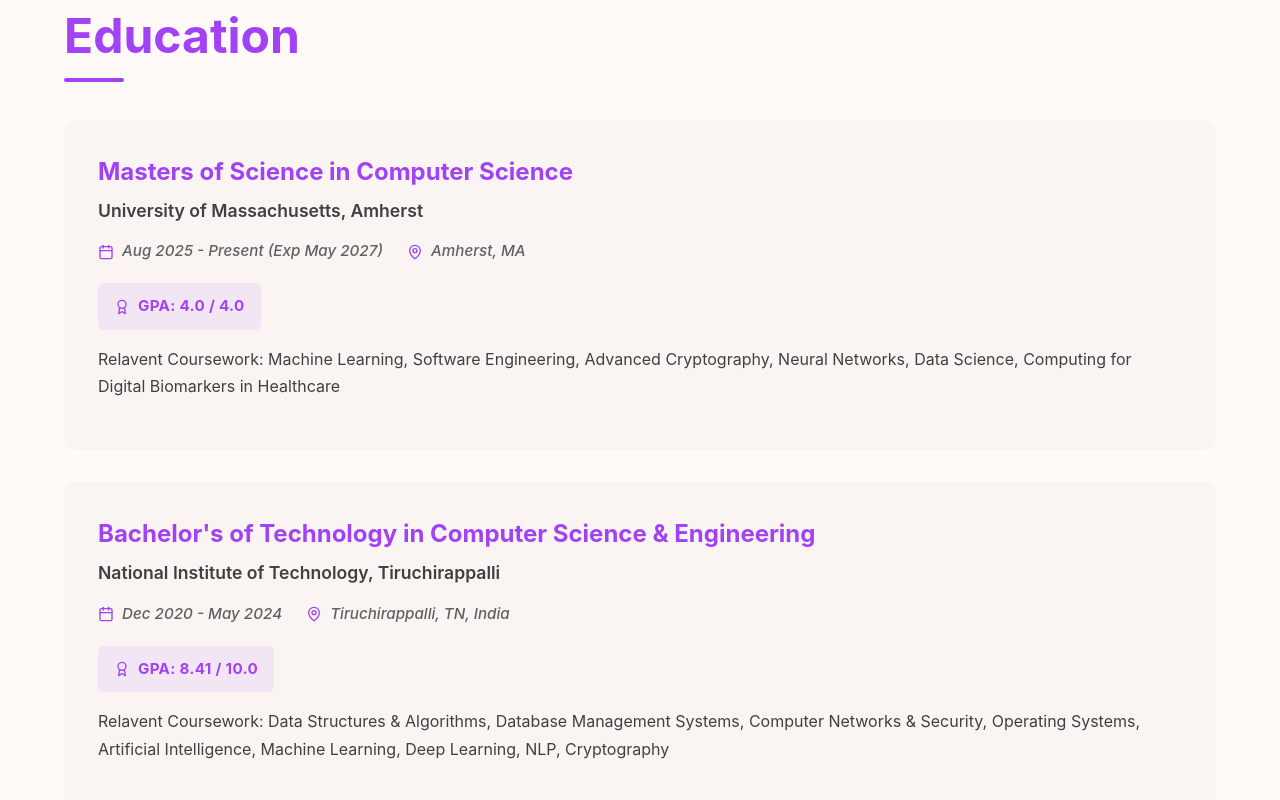
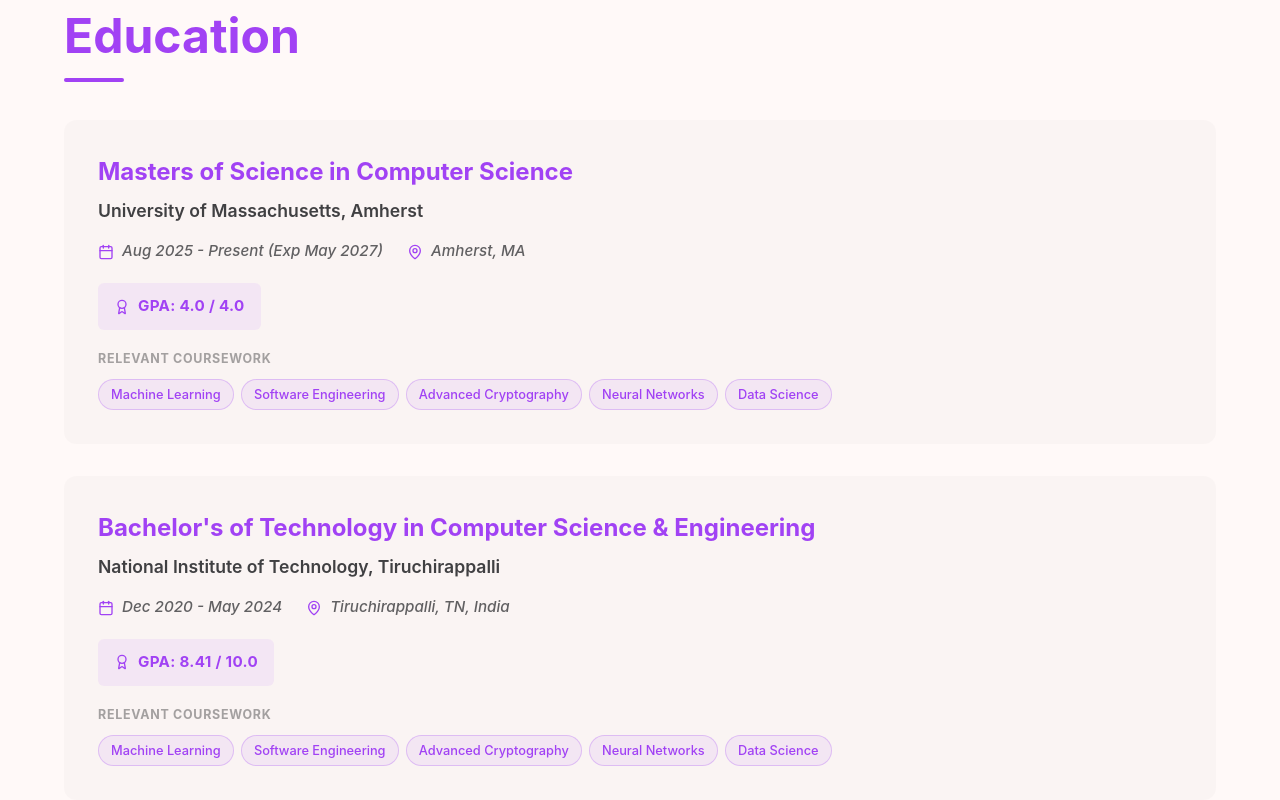
Before and after one commit to vpk-11/vpk-11.github.io, a React (Vite) app: page / in a window 1280 px wide. Shown: the part 880-1680 px from the top of the page. Built offline with nearby package versions, Linux system fonts and the light colour scheme.

Commit message:
Update education section

```diff
--- a/src/components/Education/Education.scss
+++ b/src/components/Education/Education.scss
@@ -1,8 +1,7 @@
 @use '../../styles/variables' as *;
 @use '../../styles/mixins' as *;
 
-.education-section{
-  // Fixed purple accent for education
+.education-section {
   --section-accent-light: #{$purple-light};
   --section-accent-dark: #{$purple-dark};
 }
@@ -16,13 +15,10 @@
   @include card-base;
   @include accent-bar-left;
 
-  &:hover {
-    transform: translateX(10px);
-  }
+  &:hover { transform: translateX(10px); }
 
   .theme-dark & {
     background: rgba($dark-text, 0.03);
-
     &:hover {
       background: rgba($dark-text, 0.05);
       border-color: $purple-dark;
@@ -31,58 +27,37 @@
 
   .theme-light & {
     background: rgba($light-text, 0.02);
-
     &:hover {
       background: rgba($light-text, 0.03);
       border-color: $purple-light;
     }
   }
-  &::before{
-    .theme-light & {
-      background: $purple-light;
-    }
 
-    .theme-dark & {
-      background: $purple-dark;
-    }
+  &::before {
+    .theme-light & { background: $purple-light; }
+    .theme-dark &  { background: $purple-dark; }
   }
 }
 
 .ed-t {
-  .theme-light & {
-    color: $purple-light;
-  }
+  .theme-light & { color: $purple-light; }
+  .theme-dark &  { color: $purple-dark; }
 
-  .theme-dark & {
-    color: $purple-dark;
-  }
   &::after {
-    background: var(--accent-color);
-    .theme-light & {
-      background: $purple-light;
-    }
-
-    .theme-dark & {
-      background: $purple-dark;
-    }
+    .theme-light & { background: $purple-light; }
+    .theme-dark &  { background: $purple-dark; }
   }
 }
 
 .ed-ct {
-  .theme-light & {
-    color: $purple-light;
-  }
-
-  .theme-dark & {
-    color: $purple-dark;
-  }
+  .theme-light & { color: $purple-light; }
+  .theme-dark &  { color: $purple-dark; }
 }
 
 .card-title {
   font-size: 1.5rem;
   font-weight: 700;
   margin-bottom: 0.5rem;
-  color: var(--accent-color);
 }
 
 .card-subtitle {
@@ -90,13 +65,8 @@
   font-weight: 600;
   margin-bottom: 1rem;
 
-  .theme-dark & {
-    opacity: 0.9;
-  }
-
-  .theme-light & {
-    opacity: 0.85;
-  }
+  .theme-dark & { opacity: 0.9; }
+  .theme-light & { opacity: 0.85; }
 }
 
 .card-meta {
@@ -105,9 +75,7 @@
   gap: 1.5rem;
   margin-bottom: 1.25rem;
 
-  @include respond-to(mobile) {
-    gap: 1rem;
-  }
+  @include respond-to(mobile) { gap: 1rem; }
 }
 
 .meta-item {
@@ -116,8 +84,11 @@
   gap: 0.5rem;
 }
 
-.meta-icon {
-  flex-shrink: 0;
+.meta-icon { flex-shrink: 0; }
+
+.ed-mi {
+  .theme-light & { color: $purple-light; }
+  .theme-dark &  { color: $purple-dark; }
 }
 
 .card-duration,
@@ -126,67 +97,79 @@
   font-weight: 500;
   font-style: italic;
 
-  .theme-dark & {
-    color: rgba($dark-text, 0.75);
-  }
-
-  .theme-light & {
-    color: rgba($light-text, 0.7);
-  }
+  .theme-dark & { color: rgba($dark-text, 0.75); }
+  .theme-light & { color: rgba($light-text, 0.7); }
 }
 
 .ed-gpa.card-gpa {
   display: flex;
   align-items: center;
   gap: 0.5rem;
-  margin-bottom: 1rem;
+  margin-bottom: 1.25rem;
   padding: 0.75rem 1rem;
   border-radius: 6px;
   width: fit-content;
 
-  .theme-dark & {
-    background: rgba($purple-dark, 0.1);
-  }
-
-  .theme-light & {
-    background: rgba($purple-light, 0.08);
-  }
+  .theme-dark & { background: rgba($purple-dark, 0.1); }
+  .theme-light & { background: rgba($purple-light, 0.08); }
 }
 
 .gpa-icon {
   flex-shrink: 0;
-  .theme-dark & {
-    color: $purple-dark;
-  }
-  .theme-light & {
-    color: $purple-light;
-  }
+  .theme-dark & { color: $purple-dark; }
+  .theme-light & { color: $purple-light; }
 }
 
 .gpa-text {
   font-size: 0.95rem;
   font-weight: 700;
-  .theme-dark & {
-    color: $purple-dark;
-  }
-  .theme-light & {
-    color: $purple-light;
-  }
   letter-spacing: 0.3px;
+  .theme-dark & { color: $purple-dark; }
+  .theme-light & { color: $purple-light; }
 }
 
-.card-description {
-  font-size: 1rem;
-  line-height: 1.7;
-  opacity: 0.85;
+// ============================================
+// COURSEWORK TAGS
+// ============================================
+
+.ed-coursework {
+  margin-top: 0.25rem;
 }
 
-.ed-mi{
+.coursework-label {
+  font-size: 0.78rem;
+  font-weight: 700;
+  letter-spacing: 0.7px;
+  text-transform: uppercase;
+  margin-bottom: 0.65rem;
+
+  .theme-light & { color: rgba($light-text, 0.4); }
+  .theme-dark &  { color: rgba($dark-text, 0.35); }
+}
+
+.coursework-tags {
+  display: flex;
+  flex-wrap: wrap;
+  gap: 0.45rem;
+}
+
+.coursework-tag {
+  padding: 0.3rem 0.75rem;
+  border-radius: 20px;
+  font-size: 0.8rem;
+  font-weight: 500;
+  border: 1px solid;
+  transition: $transition-quick;
+
   .theme-light & {
+    background: rgba($purple-light, 0.07);
+    border-color: rgba($purple-light, 0.25);
     color: $purple-light;
   }
 
   .theme-dark & {
+    background: rgba($purple-dark, 0.07);
+    border-color: rgba($purple-dark, 0.25);
     color: $purple-dark;
   }
 }
--- a/src/components/Education/Education.tsx
+++ b/src/components/Education/Education.tsx
@@ -14,17 +14,13 @@
     const observer = new IntersectionObserver(
       (entries) => {
         entries.forEach(entry => {
-          if (entry.isIntersecting) {
-            dispatch(setAccent('purple'));
-          }
+          if (entry.isIntersecting) dispatch(setAccent('purple'));
         });
       },
       { threshold: 0.5 }
     );
-
     const section = document.getElementById('education');
     if (section) observer.observe(section);
-
     return () => observer.disconnect();
   }, [dispatch]);
 
@@ -35,6 +31,7 @@
         <div className="education-grid">
           {education.map(edu => (
             <div key={edu.id} className="education-card">
+
               <h3 className="ed-ct card-title">{edu.degree}</h3>
               <h4 className="card-subtitle">{edu.institution}</h4>
 
@@ -56,7 +53,18 @@
                 </div>
               )}
 
-              <p className="card-description">{edu.description}</p>
+              {/* Coursework tags */}
+              {edu.coursework && edu.coursework.length > 0 && (
+                <div className="ed-coursework">
+                  <p className="coursework-label">Relevant Coursework</p>
+                  <div className="coursework-tags">
+                    {edu.coursework.map(course => (
+                      <span key={course} className="coursework-tag">{course}</span>
+                    ))}
+                  </div>
+                </div>
+              )}
+
             </div>
           ))}
         </div>
--- a/src/data/education.json
+++ b/src/data/education.json
@@ -6,7 +6,14 @@
     "duration": "Aug 2025 - Present (Exp May 2027)",
     "description": "Relavent Coursework: Machine Learning, Software Engineering, Advanced Cryptography, Neural Networks, Data Science, Computing for Digital Biomarkers in Healthcare",
     "location": "Amherst, MA",
-    "gpa": "4.0 / 4.0"
+    "gpa": "4.0 / 4.0",
+    "coursework": [
+      "Machine Learning",
+      "Software Engineering",
+      "Advanced Cryptography",
+      "Neural Networks",
+      "Data Science"
+    ]
   },
   {
     "id": 2,
@@ -15,6 +22,13 @@
     "duration": "Dec 2020 - May 2024",
     "gpa": "8.41 / 10.0",
     "description": "Relavent Coursework: Data Structures & Algorithms, Database Management Systems, Computer Networks & Security, Operating Systems, Artificial Intelligence, Machine Learning, Deep Learning, NLP, Cryptography",
-    "location": "Tiruchirappalli, TN, India"
+    "location": "Tiruchirappalli, TN, India",
+    "coursework": [
+      "Machine Learning",
+      "Software Engineering",
+      "Advanced Cryptography",
+      "Neural Networks",
+      "Data Science"
+    ]
   }
 ]
```
Also changed, not shown: src/types/index.ts (+5 -3 lines).
